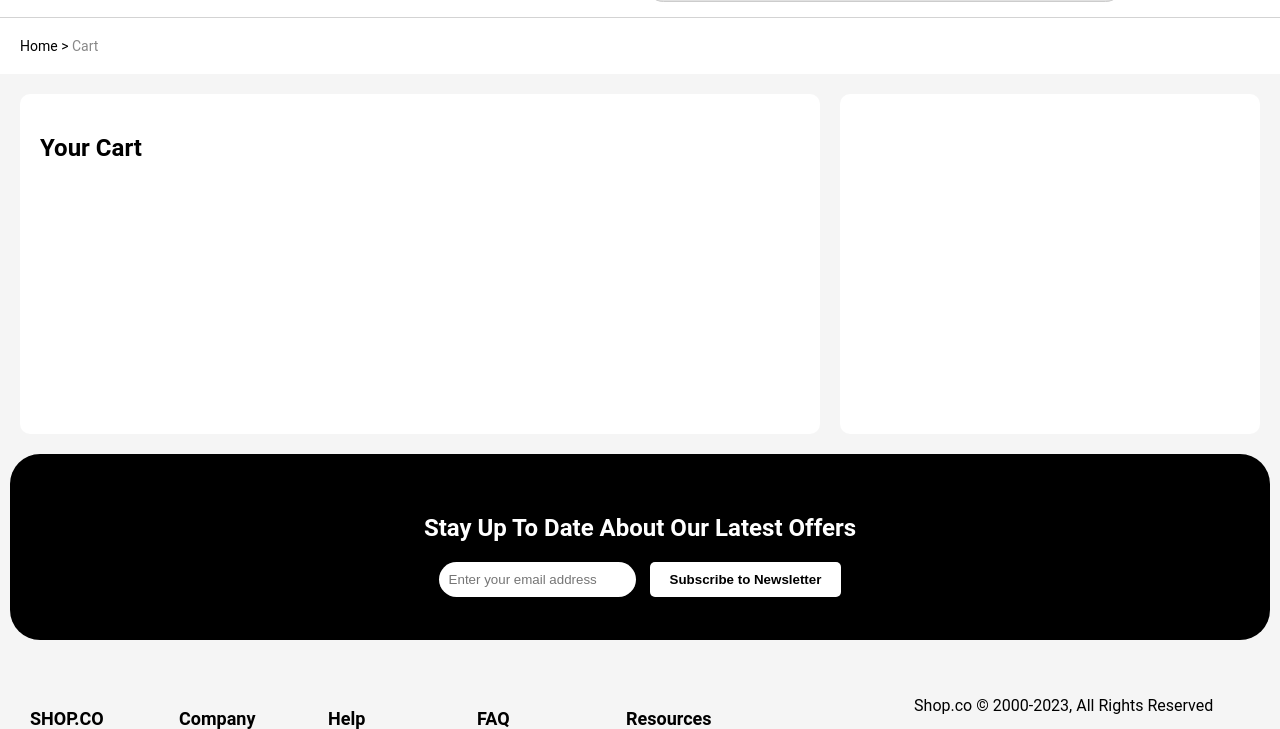
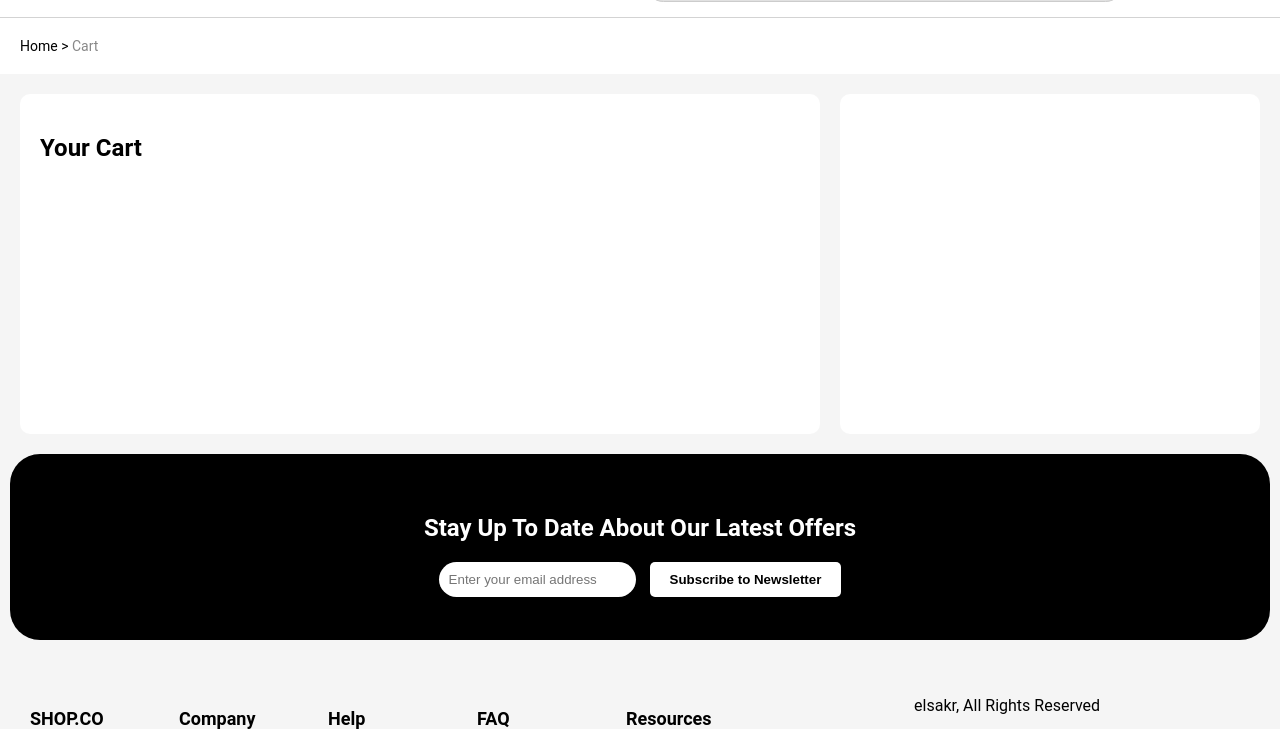
Before and after one commit to ahmedhasssan1/task_2, a plain HTML site: page cart.html in a window 1280 px wide. Shown: the part 98-827 px from the top of the page. Drawn offline with Linux system fonts and the light colour scheme.

Commit message:
Update cart.html

```diff
--- a/cart.html
+++ b/cart.html
@@ -140,7 +140,7 @@
       </div>
       <div class="column payment-methods"></div>
       <div class="footer-bottom">
-        <p>Shop.co © 2000-2023, All Rights Reserved</p>
+        <p>elsakr, All Rights Reserved</p>
         <div class="payment-icons">
           <img src="pics/Badge.png" alt="Visa" />
           <img src="pics/Badge2.png" alt="Mastercard" />
```
